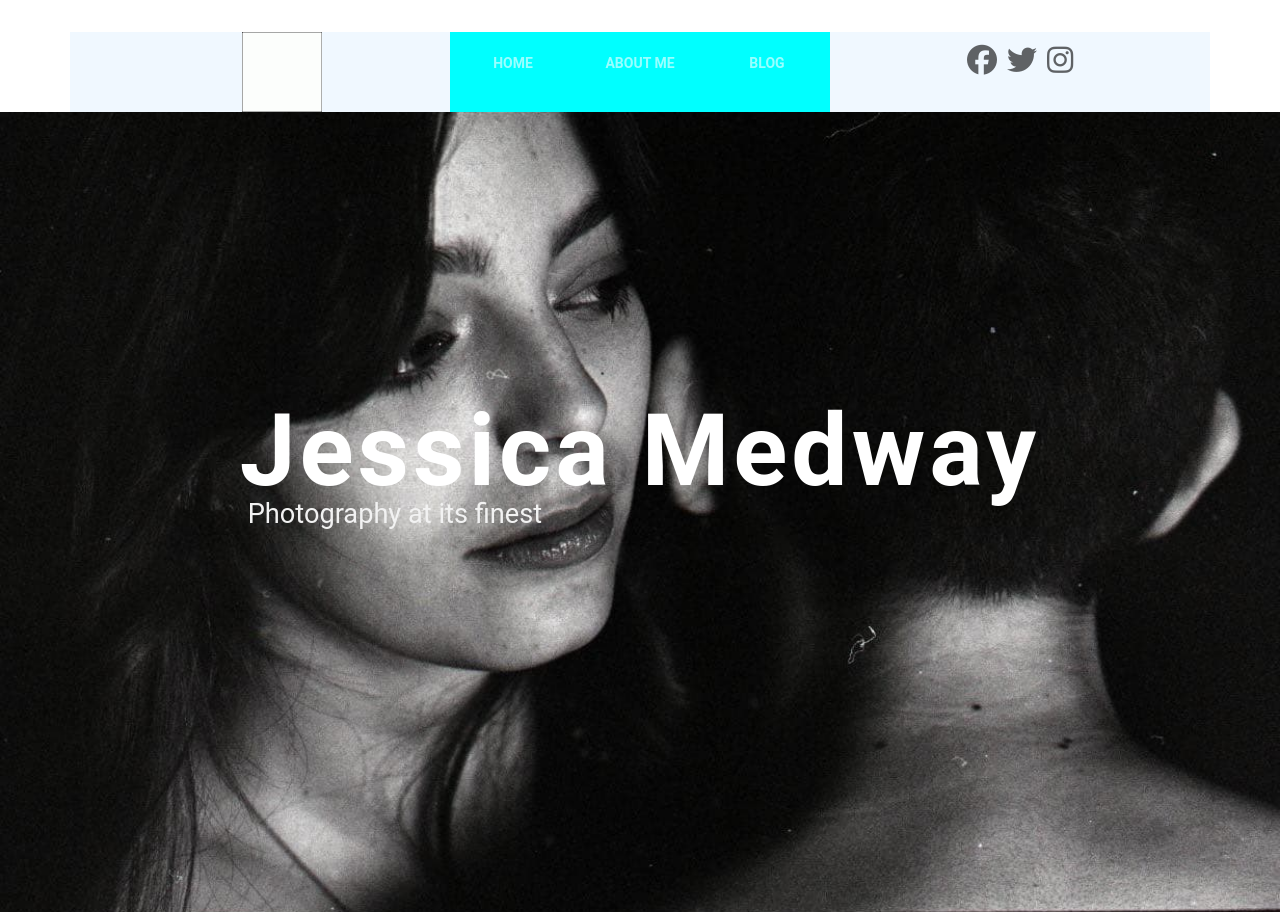
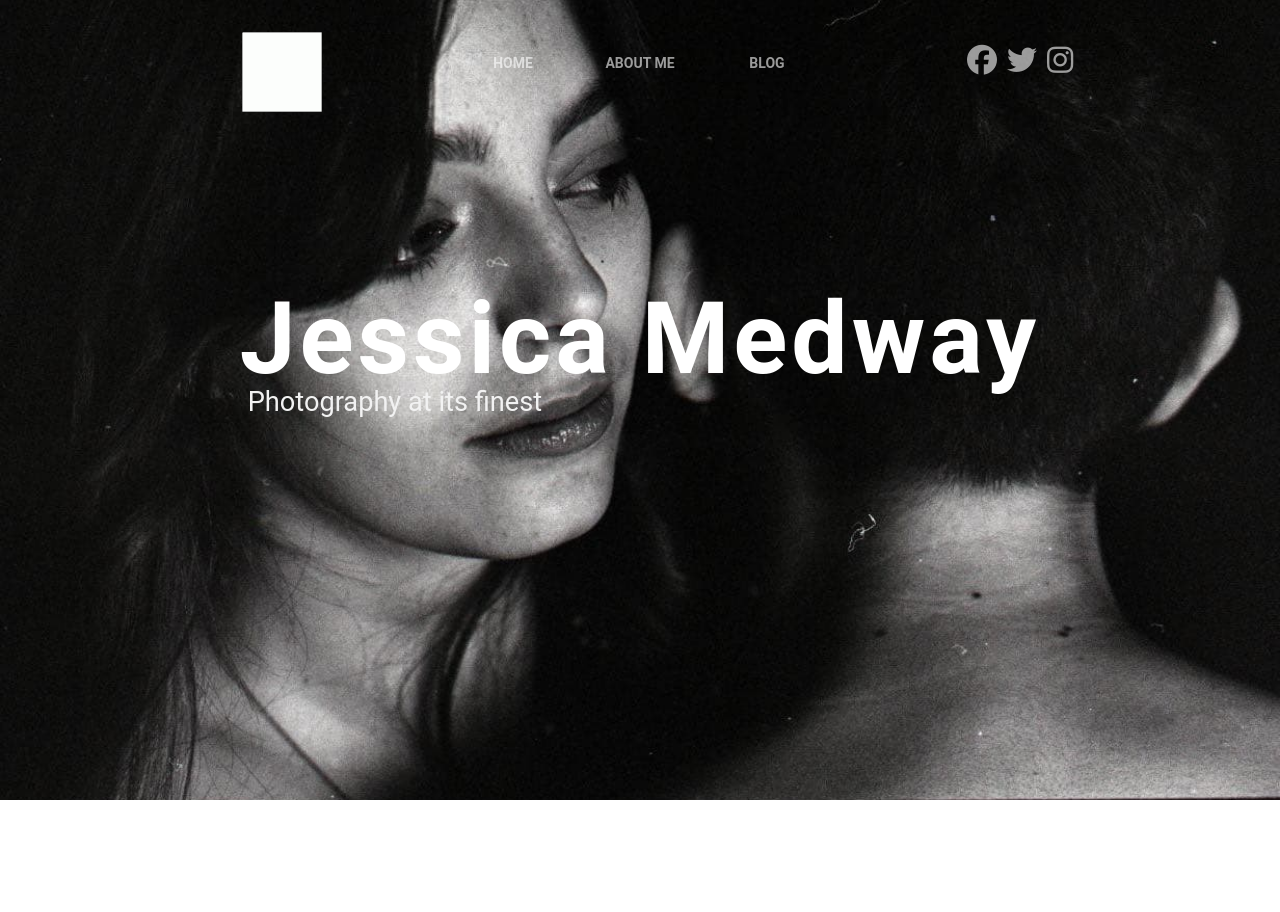
Before and after one commit to MintyMonster/Jess-Website, a plain HTML site: page index.html in a window 1280 px wide. After the commit the page ends 800 px from the top, so only its background shows below. Drawn offline with nearby package versions, Linux system fonts and the light colour scheme.

Commit message:
Fixed positioning

```diff
--- a/index.html
+++ b/index.html
@@ -20,9 +20,10 @@
     </head>
     <body>
 
+        <div class="grid place-content-center">
             <div class="container navbar-container">
                 <div class="row">
-                <div class="col-md-4" style="background-color: aliceblue;">
+                    <div class="col-md-4">
                       <img src="./Assets/Placeholders/Logo_Placeholder.png" alt="Jessica Medway Photography Logo" class="logo">
                     </div>
                     <div class="col-md-4">
@@ -34,11 +35,12 @@
                       </div>
 
                     </div>
-                <div class="col-md-4" style="background-color: aliceblue;">
+                    <div class="col-md-4">
                       <div class="socials">
                         <a href="#" class="social-icon"><i class="fa-brands fa-facebook socials-link"></i></a>
                         <a href="#" class="social-icon"><i class="fa-brands fa-twitter socials-link"></i></a>
                         <a href="#" class="social-icon"><i class="fa-brands fa-instagram socials-link"></i></a>
+                      </div>
                     </div>
                   </div>
               </div>
--- a/scss/index.scss
+++ b/scss/index.scss
@@ -9,6 +9,11 @@ $font-primary: 'Roboto', sans-serif;
 
 /* Navbar */
 
+.place-content-center {
+    display: grid;
+    place-content: center;
+}
+
 .logo {
     width: 5rem;
     height: 5rem;
@@ -17,8 +22,11 @@ $font-primary: 'Roboto', sans-serif;
 
 .navbar-container {
     margin-top: 2rem;
-    /*position: absolute;*/
-    background-color: aqua;
+    position: absolute;
+    left: 0;
+    right: 0;
+    margin-left: auto;
+    margin-right: auto;
 }
 
 .navbar {
@@ -49,7 +57,7 @@ $font-primary: 'Roboto', sans-serif;
         height: 5px;
         content: "";
         position: absolute;
-        background-color: $prim-black;
+        background-color: $prim-white;
     }
 
     .nav-link-ltr::before {
@@ -75,7 +83,7 @@ $font-primary: 'Roboto', sans-serif;
         transition: 600ms;
         font-weight: bold;
         font-size: 30px;
-        color: $prim-black;
+        color: $prim-white;
         margin: 4px 4px 4px 4px;
         padding: 1px 1px 1px 1px;
         opacity: 0.60;
```
Also changed, not shown: css/index.css, 1 other file. Lines whose indentation alone changed are shown as unchanged.
